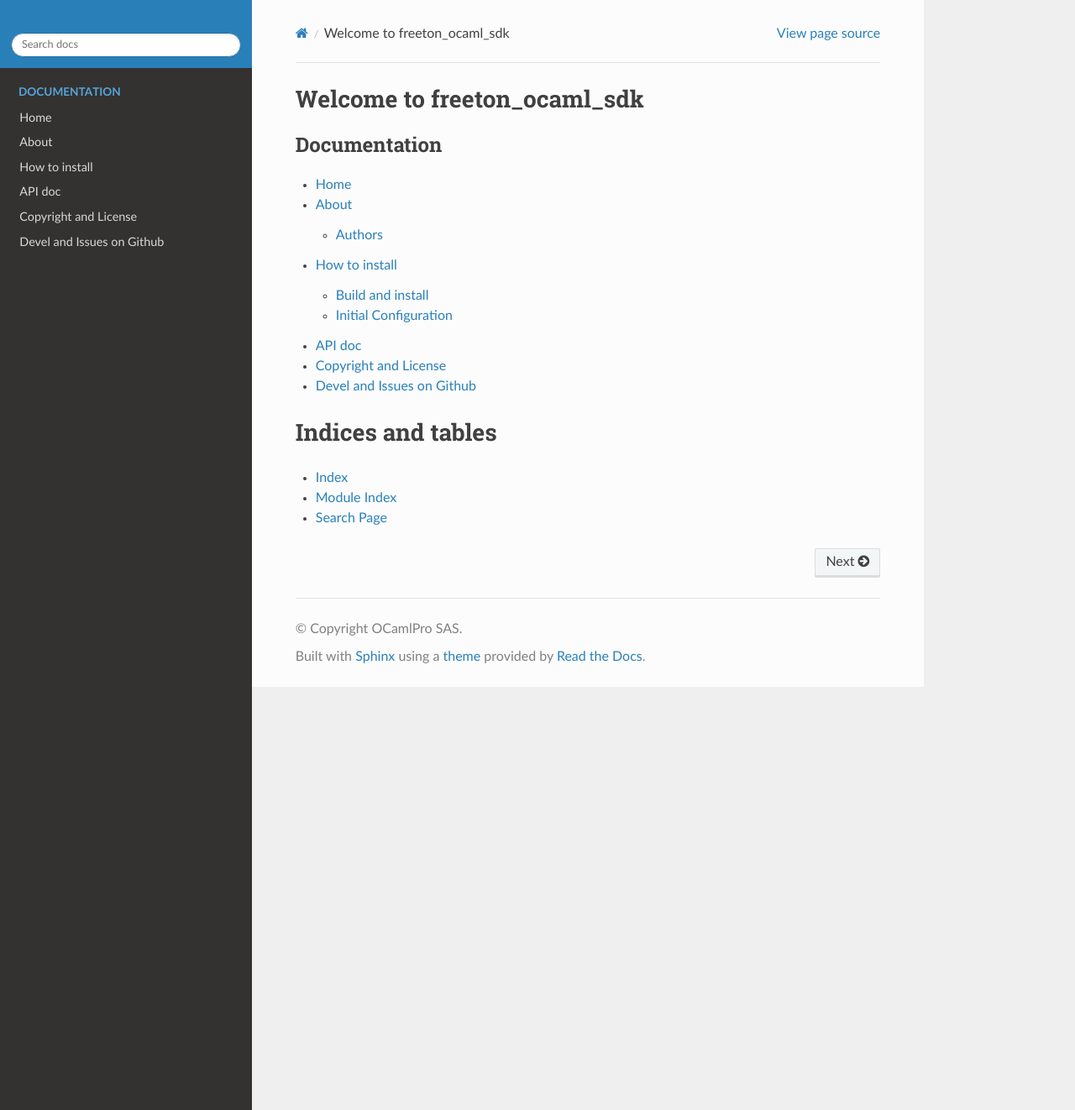
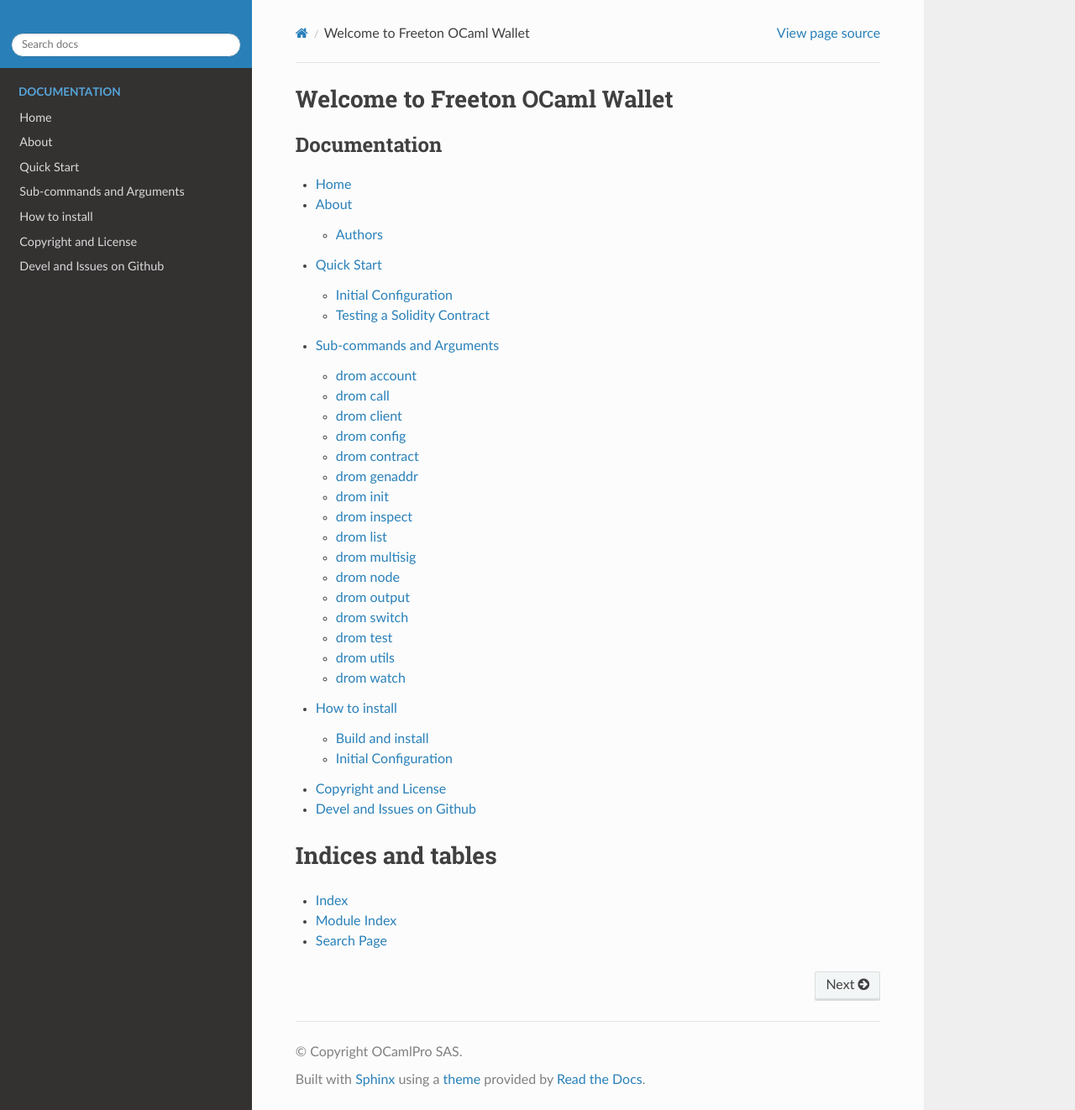
Before and after one commit to OCamlPro/freeton_wallet, a Sphinx documentation site: the page built from sphinx/index.rst, in a window 1280 px wide and 1322 px high. Shown: the whole window at 84% size. Built offline with Sphinx 7.4.7 and the Read the Docs theme 2.0.0, drawn with Linux system fonts in a browser that asks for light colours; the version number could not be read and is left out.

Commit message:
Small fixes

```diff
--- a/sphinx/conf.py
+++ b/sphinx/conf.py
@@ -1,7 +1,7 @@
 #!/usr/bin/env python3
 # -*- coding: utf-8 -*-
 #
-# freeton_ocaml_sdk documentation build configuration file, created by
+# freeton_wallet documentation build configuration file, created by
 # sphinx-quickstart.
 #
 # This file is execfile()d with the current directory set to its
@@ -50,7 +50,7 @@
 master_doc = 'index'
 
 # General information about the project.
-project = 'freeton_ocaml_sdk'
+project = 'freeton_wallet'
 copyright = 'OCamlPro SAS'
 author = 'Fabrice Le Fessant <fabrice.le_fessant@ocamlpro.com>'
 
@@ -167,7 +167,7 @@
 # (source start file, target name, title,
 #  author, documentclass [howto, manual, or own class]).
 latex_documents = [
-    (master_doc, 'freeton_ocaml_sdk.tex', 'freeton_ocaml_sdk Documentation',
+    (master_doc, 'freeton_wallet.tex', 'freeton_wallet Documentation',
      'author', 'manual'),
 ]
 
@@ -177,7 +177,7 @@
 # One entry per manual page. List of tuples
 # (source start file, name, description, authors, manual section).
 man_pages = [
-    (master_doc, 'freeton_ocaml_sdk', 'freeton_ocaml_sdk Documentation',
+    (master_doc, 'freeton_wallet', 'freeton_wallet Documentation',
      [author], 1)
 ]
 
@@ -188,8 +188,8 @@
 # (source start file, target name, title, author,
 #  dir menu entry, description, category)
 texinfo_documents = [
-    (master_doc, 'freeton_ocaml_sdk', 'freeton_ocaml_sdk Documentation',
-     author, 'freeton_ocaml_sdk', 'One line description of project.',
+    (master_doc, 'freeton_wallet', 'freeton_wallet Documentation',
+     author, 'freeton_wallet', 'One line description of project.',
      'Miscellaneous'),
 ]
 
--- a/sphinx/index.rst
+++ b/sphinx/index.rst
@@ -1,22 +1,23 @@
-.. freeton_ocaml_sdk documentation master file, created by
+.. freeton_wallet documentation master file, created by
    drom new
    You can adapt this file completely to your liking, but it should at least
    contain the root `toctree` directive.
 
-Welcome to freeton_ocaml_sdk
-================
+Welcome to Freeton OCaml Wallet
+===============================
 
 .. toctree::
    :maxdepth: 2
    :caption: Documentation
 
-   Home <https://ocamlpro.github.io/freeton_ocaml_sdk>
+   Home <https://ocamlpro.github.io/freeton_wallet>
    about
+   quickstart
+   commands
    install
-   API doc <https://ocamlpro.github.io/freeton_ocaml_sdk/doc>
    license
 
-   Devel and Issues on Github <https://github.com/ocamlpro/freeton_ocaml_sdk>
+   Devel and Issues on Github <https://github.com/ocamlpro/freeton_wallet>
 
 
 Indices and tables
--- a/sphinx/install.rst
+++ b/sphinx/install.rst
@@ -15,13 +15,13 @@
 
   opam switch create 4.10.0
 
-Second, checkout the sources of :code:`freeton_ocaml_sdk` in a directory::
+Second, checkout the sources of :code:`freeton_wallet` in a directory::
 
-  git clone git@github.com:OCamlPro/freeton_ocaml_sdk.git
+  git clone git@github.com:OCamlPro/freeton_wallet.git
 
 Then, you need to install all the dependencies::
 
-  cd freeton_ocaml_sdk/
+  cd freeton_wallet/
   opam install --deps-only .
 
 Finally, you can build the package and install it::
--- a/src/freeton_wallet_lib/package.toml
+++ b/src/freeton_wallet_lib/package.toml
@@ -51,7 +51,7 @@
 ez_config = "0.1.0"
 ez_file = "0.2.0"
 ez_subst = ">=0.1"
-freeton_ocaml_sdk = "version"
+freeton_ocaml_sdk = "0.1.0"
 
 # package tools dependencies
 [tools]
```
Also changed, not shown: 3 other files.
